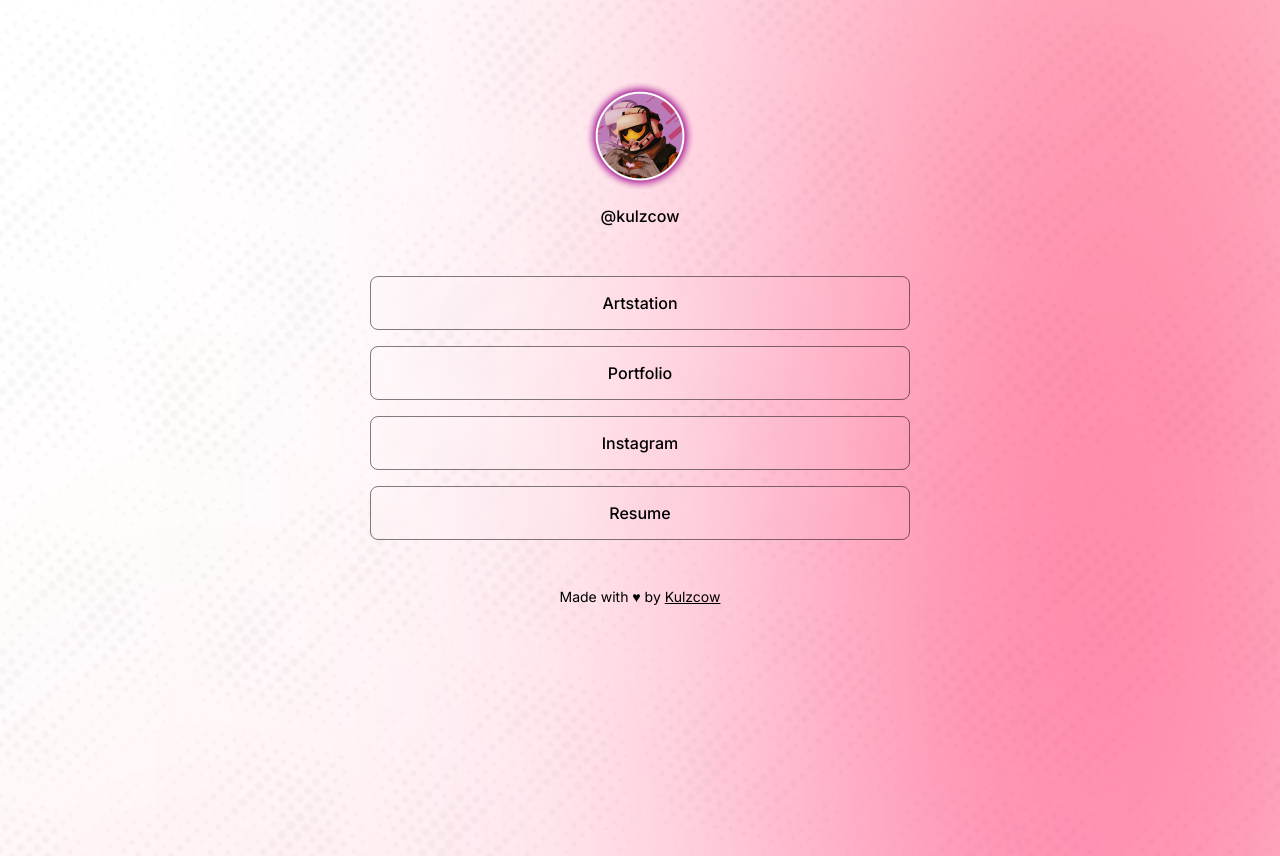
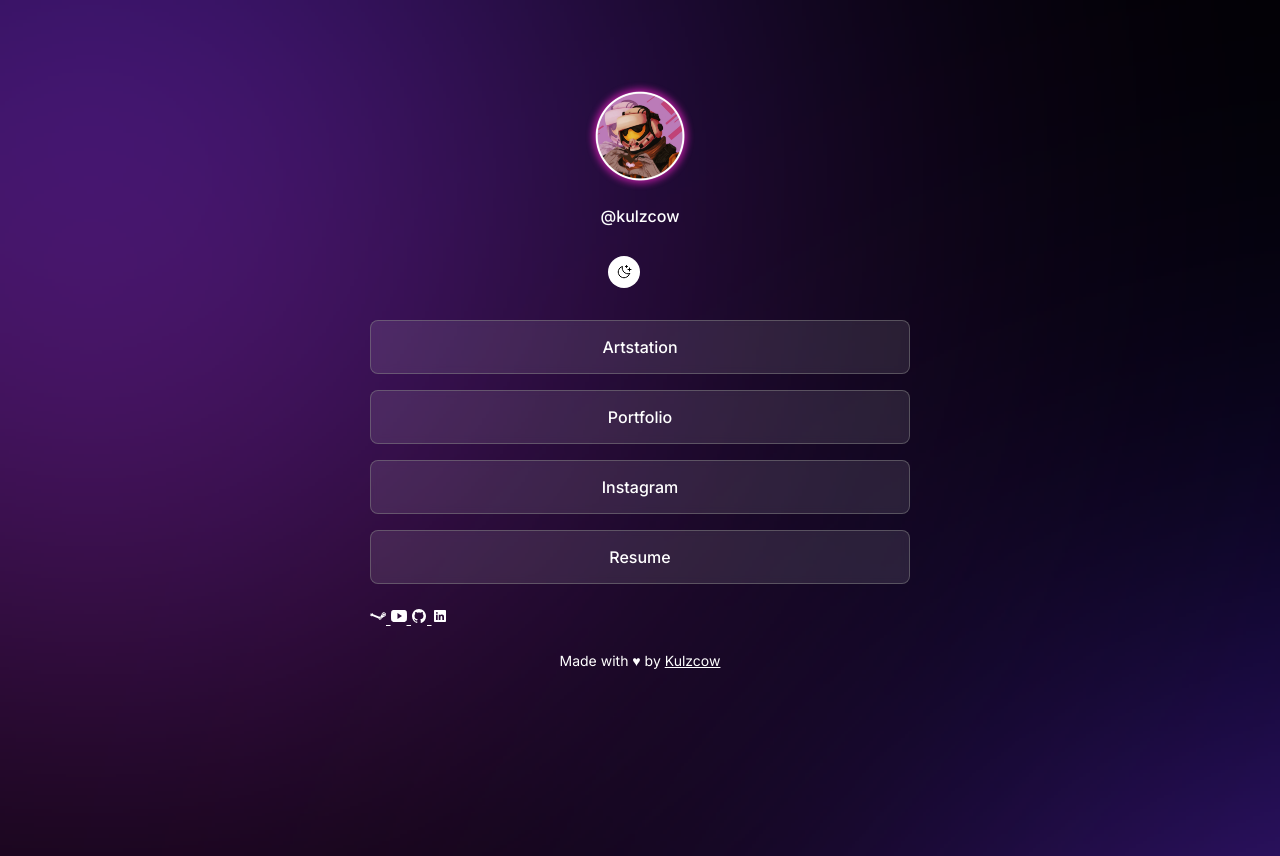
Before and after one commit to Kulzcow/projetorocketseat, a plain HTML site: page index.html in a window 1280 px wide. Drawn offline with nearby package versions, Linux system fonts and the light colour scheme.

Commit message:
added button for switch, changed html language (oops)

```diff
--- a/index.html
+++ b/index.html
@@ -1,5 +1,5 @@
 <!DOCTYPE html>
-<html lang="en" class = "light">
+<html lang="pt-br">
 <head>
     <meta charset="UTF-8">
     <meta name="viewport" content="width=device-width, initial-scale=1.0">
@@ -21,6 +21,10 @@
         <p>@kulzcow</p>
     </div>
 
+    <div id="switch" onclick="toggleMode()">
+        <button></button>
+        <span></span>
+    </div>
 
 <ul>
     <li>
@@ -36,10 +40,31 @@
         <a href="https://docs.google.com/document/d/14RE-zGoCtvQyAxJFTGW_OapkhSGnK9YcqHICE5hjAvo/edit?usp=sharing" target="_blank">Resume</a>
     </li>
 </ul>
+<div id="social-links">
+<a href="https://steamcommunity.com/id/kuzzlecow/" target="_blank">
+          <ion-icon name="logo-steam"></ion-icon>
+        </a>
 
+        <a href="https://www.youtube.com/@kulzcow" target="_blank">
+          <ion-icon name="logo-youtube"></ion-icon>
+        </a>
+
+        <a href="https://github.com/Kulzcow/" target="_blank">
+          <ion-icon name="logo-github"></ion-icon>
+        </a>
+
+        <a
+          href="linkedin.com/in/guilherme-de-souza-santos-455410151/"
+          target="_blank"
+        >
+          <ion-icon name="logo-linkedin"></ion-icon>
+        </a>
+</div>
 <footer>Made with ♥ by
     <a href="discord.com/users/kulzcow">Kulzcow</a>
 </footer>
 </div>
+
+    <script src="https://unpkg.com/ionicons@4.5.10-0/dist/ionicons.js"></script>
 </body>
 </html>
--- a/style.css
+++ b/style.css
@@ -11,6 +11,7 @@
     --surface-color: rgba(255, 255, 255, 0.1);
     --surface-color-hover: rgba(0, 0, 0, 0.233);
     --highlight-color: rgba(255, 255, 255, 0.2);
+    --switch-bg-url: url(./assets/moon-stars.svg);
 }
 
 .light {
@@ -20,6 +21,7 @@
     --surface-color: rgba(0, 0, 0, 0, 05);
      --surface-color-hover: rgba(255, 138, 239, 0.199);
     --highlight-color: rgba(255, 9, 255, 0.089);
+    --switch-bg-url: url(./assets/sun.svg);
 }
 
 body {
@@ -54,6 +56,27 @@ body *{
     font-weight: 500;
     line-height: 24px;
     margin-top: 8px;
+}
+
+/* switch */
+
+#switch {
+    position: relative;
+    width: 64px;
+
+    margin: 4px auto;
+}
+
+#switch button {
+    width: 32px;
+    height: 32px;
+    background: white var(--switch-bg-url) no-repeat center;
+    border: 0;
+    border-radius: 50%;
+}
+
+#switch button:hover {
+    outline: 8px solid var(--highlight-color);
 }
 
 /* links */
```
